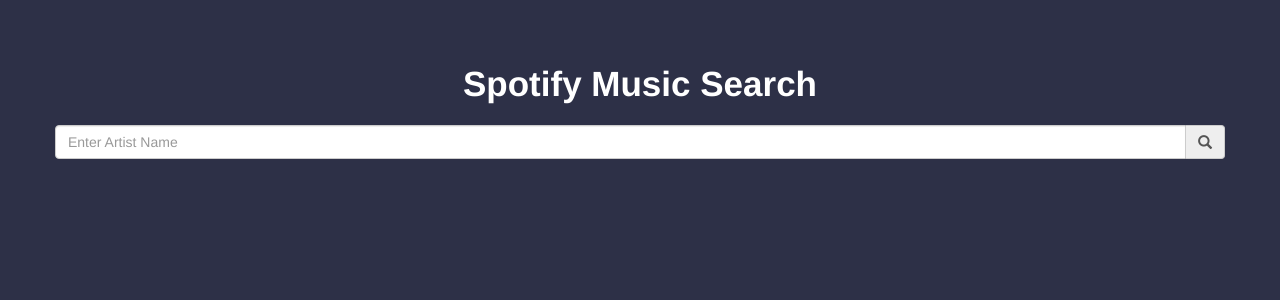
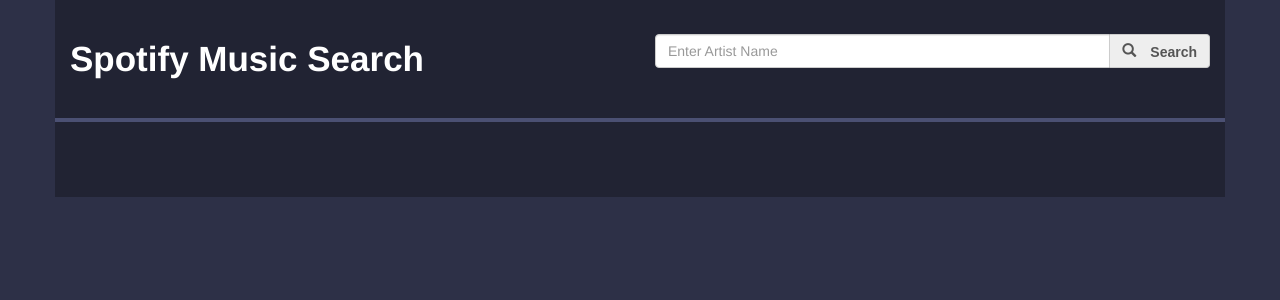
Before and after one commit to johngarcia9110/react-music-player-search, a React (Create React App) app: page / in a window 1280 px wide. Shown: the top 300 px of the page. Built offline with nearby package versions, Linux system fonts and the light colour scheme.

Commit message:
expanded fetch request to include top tracks and added gallery component

```diff
--- a/public/index.html
+++ b/public/index.html
@@ -18,9 +18,7 @@
   </head>
   <body>
     <div class="container">
-      <div class="row">
         <div id="root"></div>
-      </div>
     </div>
 
     <!--
--- a/src/App.css
+++ b/src/App.css
@@ -3,21 +3,38 @@
     color: #fff;
 }
 
-
-
 .app{
     text-align: center;
-    padding-top: 5%;
+}
+
+.header{
+    padding: 34px 0px;
+    text-align: left;
+    border-bottom: 4px solid #4b5073;
+    margin-bottom: 40px;
+}
+
+.container{
+    background: #212333;
+    padding-bottom: 35px;
 }
 
 .title{
     font-size: 35px;
     font-weight: bold;
-    margin-bottom: 16px;
+}
+.input-group-addon{
+    cursor: pointer;
+}
+.search-text{
+    font-family: arial;
+    line-height: 18px;
+    font-weight: bold;
+    cursor: pointer;
 }
 
 .profile{
-    background: #EF8354;
+    background: #dcdcdc;
     padding: 20px;
     color: black;
     border-radius: 4px;
@@ -33,14 +50,14 @@
 .profile-name{
     font-weight: bold;
     font-size: 2em;
-    color: white;
+    color: #2D3047;
     display: inline-block;
     padding: 5px 10px;
     position: relative;
     width: 100%;
 }
 .profile-name h2{
-    background: #EF8354;
+    background: #dcdcdc;
     margin: 0;
     position: relative;
     display: inline-block;
@@ -50,7 +67,7 @@
     content: '';
     display: block;
     width: 100%;
-    border-bottom: 2px solid #FFF;
+    border-bottom: 2px solid #2D3047;
     position: absolute;
     top: 50%;
     left: 0;
@@ -67,9 +84,8 @@
     font-size: 1.2em;
     color: #2D3047;
     text-align: left;
-    background: #eca07f;
+    background: #9E9E9E;
     padding: 12px;
-    border: 1px solid #2d3047;
     border-radius: 4px;
 
 }
--- a/src/App.jsx
+++ b/src/App.jsx
@@ -1,34 +1,51 @@
 import React, { Component } from 'react';
 import { FormGroup, FormControl, InputGroup, Glyphicon} from 'react-bootstrap';
 import Profile from './Profile';
+import Gallery from './Gallery';
 
 class App extends Component{
     constructor(props){
         super(props);
         this.state= {
             query : '',
-            artist : null
+            artist : null,
+            tracks : []
         }
     }
 
     search(){
         const BASE_URL = 'https://api.spotify.com/v1/search?';
-        const FETCH_URL = `${BASE_URL}q=${this.state.query}&type=artist&limit=1`;
+        let FETCH_URL = `${BASE_URL}q=${this.state.query}&type=artist&limit=1`;
+        const ALBUM_URL = 'https://api.spotify.com/v1/artists/';
+
         console.log('FETCH_URL',FETCH_URL);
         fetch(FETCH_URL,{
             method : 'GET'
         }).then(response => response.json())
         .then(json => {
             const artist = json.artists.items[0];
-            console.log(artist);
-            this.setState({artist})
+            this.setState({artist});
+
+            FETCH_URL = `${ALBUM_URL}${artist.id}/top-tracks?country=US&`;
+            fetch(FETCH_URL, {
+                method : 'GET'
+            })
+            .then(response => response.json())
+            .then(json => {
+                const { tracks } = json;
+                this.setState({tracks});
+            })
         })
     }
 
     render(){
         return(
             <div className="app">
+                <div className="row header">
+                    <div className="col-sm-12 col-md-6">
                         <div className="title">Spotify Music Search</div>
+                    </div>
+                    <div className="col-sm-12 col-md-6">
                         <FormGroup>
                             <InputGroup>
                                 <FormControl type="text"
@@ -38,20 +55,24 @@
                                 onKeyPress={event => {if (event.key === 'Enter') { this.search(); }}}
                                 />
                                 <InputGroup.Addon onClick={() => this.search()}>
-                            <Glyphicon glyph="search"></Glyphicon>
+                                    <Glyphicon glyph="search"> <span className="search-text">Search</span></Glyphicon>
                                 </InputGroup.Addon>
                             </InputGroup>
                         </FormGroup>
+                    </div>
+                </div>
+                <div className="row">
                     {
                         this.state.artist !== null
                     ? <div>
                             <Profile artist={this.state.artist}/>
                             <div className="song-gallery col-sm-8">
-                            Song Gallery
+                                <Gallery tracks={this.state.tracks}/>
                             </div>
                         </div>
                         : <div></div>
                     }
+                </div>
             </div>
 
         )
--- /dev/null
+++ b/src/Gallery.jsx
@@ -0,0 +1,12 @@
+import React, { Component } from 'react';
+
+class Gallery extends Component {
+    render(){
+        console.log('gallery props', this.props);
+        return(
+            <div>Gallery</div>
+        )
+    }
+}
+
+export default Gallery;
```
Lines whose indentation alone changed are shown as unchanged.
